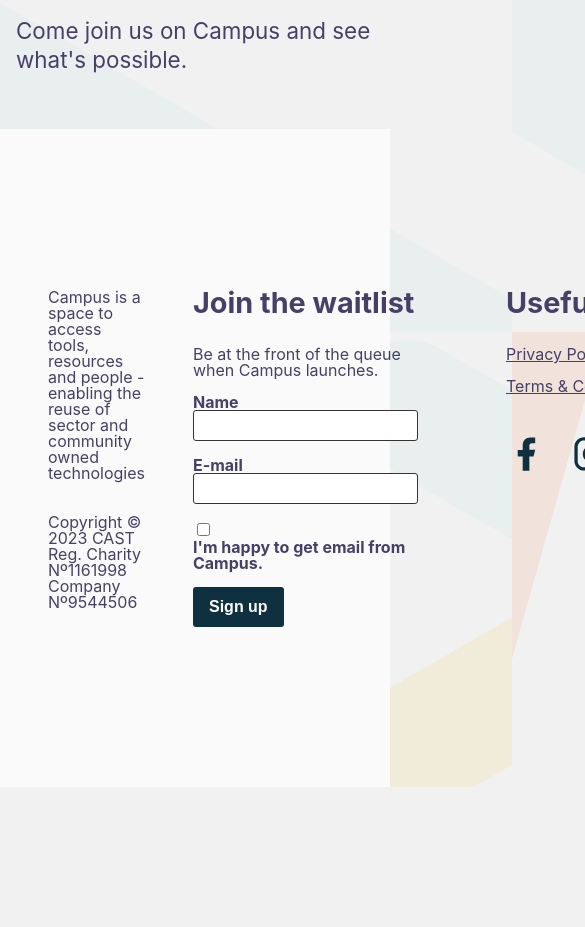
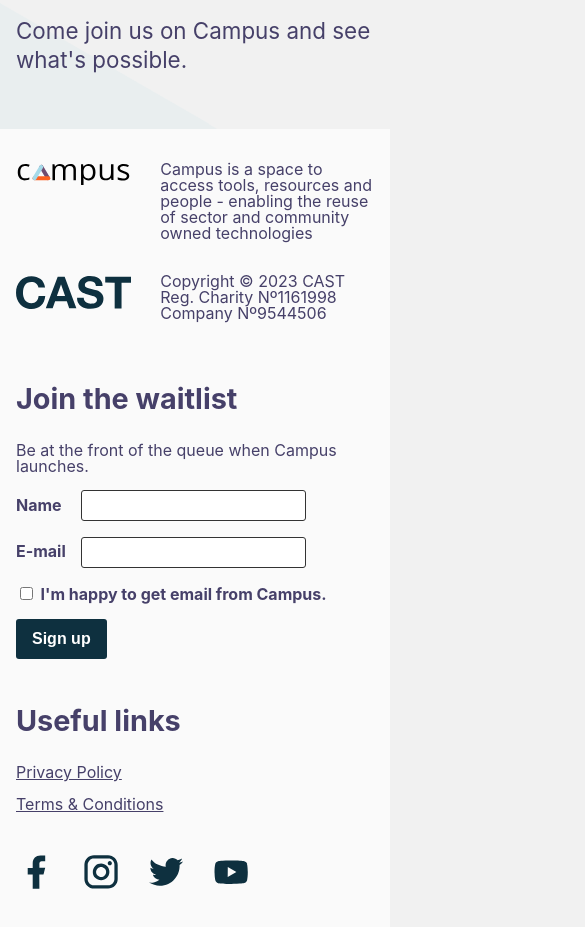
Before and after one commit to developersociety/campuslaunch, a plain HTML site: page index.html in a window 390 px wide. Shown: the part 2200-3127 px from the top of the page, 585 px wide, since content can reach past the window. Before the commit the page ends 2987 px from the top, so only its background shows below. Drawn offline with Linux system fonts and the light colour scheme.

Commit message:
Add responsive

```diff
--- a/style.css
+++ b/style.css
@@ -123,3 +123,19 @@ button {
     color: white;
     border: none;
 }
+
+@media all and (max-width: 680px) {
+    footer {
+        display: block;
+        padding: 2rem 1rem;
+    }
+
+    footer form {
+        margin: 3rem 0;
+    }
+
+    footer ul {
+        padding-left: 0;
+        margin-left: 0;
+    }
+}
```
